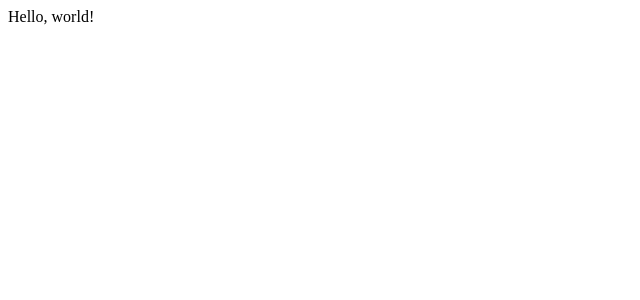
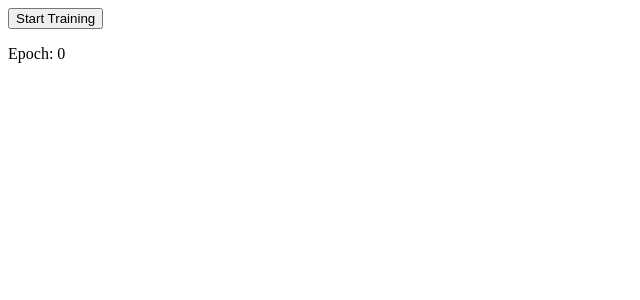
Before and after one commit to hasnainroopawalla/deep-learning-playground, a React app: page / in a window 1280 px wide. Shown: the top 300 px of the page, without its empty margins (0-640 px from the left). Built offline with nearby package versions, Linux system fonts and the light colour scheme.

Commit message:
primitive generator

```diff
--- a/package.json
+++ b/package.json
@@ -26,6 +26,7 @@
     "babel-jest": "^29.7.0",
     "css-loader": "^6.10.0",
     "eslint": "^8.56.0",
+    "eslint-plugin-react-hooks": "^4.6.0",
     "html-webpack-plugin": "^5.6.0",
     "jest": "^29.7.0",
     "style-loader": "^3.3.4",
--- a/src/components/App.tsx
+++ b/src/components/App.tsx
@@ -1,3 +1,25 @@
 import * as React from "react";
+import { startTrainingGenerator } from "../ml";
 
-export const App: React.FC = () => <div>Hello, world!</div>;
+const startTraining = (setCurrentEpoch: (epoch: number) => void) => {
+  const gen = startTrainingGenerator(1000);
+
+  for (const epoch of gen) {
+    setTimeout(() => setCurrentEpoch(epoch), epoch * 5);
+  }
+};
+
+export const App: React.FC = () => {
+  const [currentEpoch, setCurrentEpoch] = React.useState(0);
+
+  const onStartTraining = React.useCallback(() => {
+    startTraining(setCurrentEpoch);
+  }, []);
+
+  return (
+    <div>
+      <button onClick={onStartTraining}>Start Training</button>
+      <p>Epoch: {currentEpoch}</p>
+    </div>
+  );
+};
--- a/src/ml/index.ts
+++ b/src/ml/index.ts
@@ -1 +1,2 @@
 export { multiply } from "./utils";
+export { startTrainingGenerator } from "./train";
--- /dev/null
+++ b/src/ml/train.ts
@@ -0,0 +1,7 @@
+export function* startTrainingGenerator(
+  numEpochs: number
+): Generator<number, void, unknown> {
+  for (let i = 0; i < numEpochs; i++) {
+    yield i;
+  }
+}
--- a/tsconfig.json
+++ b/tsconfig.json
@@ -1,6 +1,6 @@
 {
   "compilerOptions": {
-    "target": "es5",
+    "target": "es6",
     "module": "es6",
     "allowJs": true,
     "jsx": "react",
```
Also changed, not shown: 2 other files (tests, documents, lock files or other folders).
